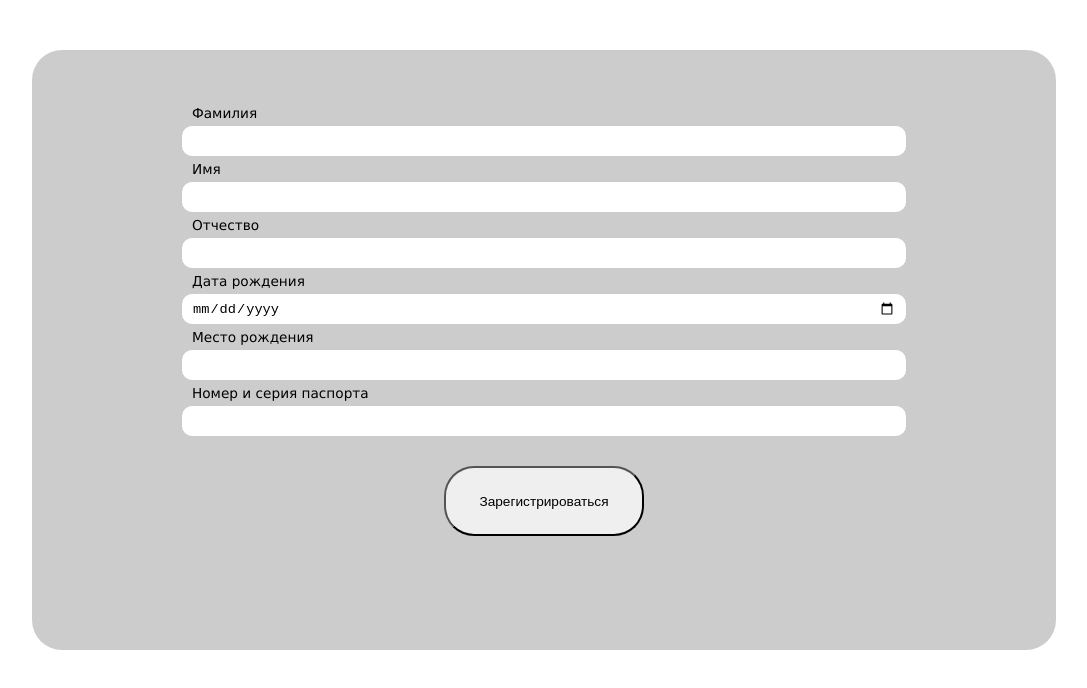
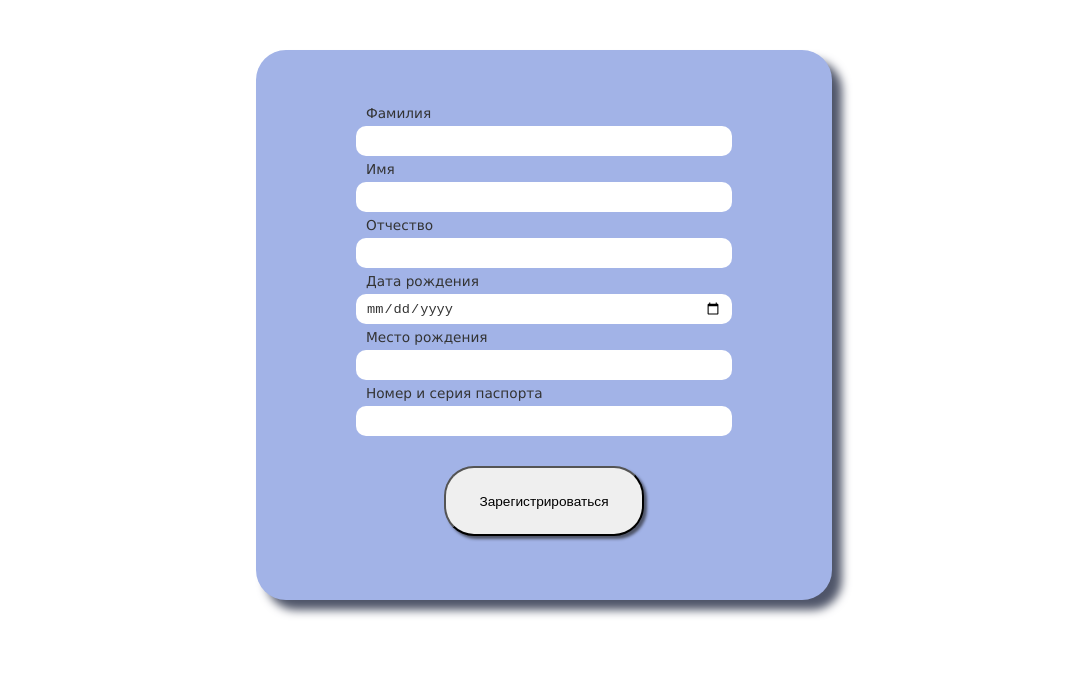
Before and after one commit to bas132828/dicis_test, a plain HTML site: page index.html in a window 1280 px wide. Shown: the whole page, without its empty margins (96-1183 px from the left). Drawn offline with Linux system fonts and the light colour scheme.

Commit message:
Update styles.css
изменил размер контейнера

```diff
--- a/styles.css
+++ b/styles.css
@@ -14,13 +14,14 @@ body {
 }
 .main-container {
   border-radius: 3rem;
-  padding: 5rem 15rem;
+  padding: 5rem 10rem;
   margin: 5rem;
-  width: 80%;
-  height: 60rem;
-  background-color: #ccc;
+  width: 45%;
+  height: 55rem;
+  background-color: hsl(225, 59%, 77%);
   font-size: 3.5rem;
   min-width: 50rem;
+  box-shadow: 1rem 1rem 1rem hsl(226, 14%, 36%);
 }
 .input-group {
   display: flex;
@@ -34,11 +35,13 @@ body {
   outline: none;
   padding: 1rem;
   min-width: 25rem;
+  color: rgb(51, 51, 51);
 }
 
 .input-group > span {
   display: inline-block;
   margin: 0.5rem 1rem;
+  color: rgb(51, 51, 51);
 }
 
 .btn {
@@ -47,4 +50,5 @@ body {
   height: 7rem;
   border-radius: 3rem;
   align-self: center;
+  box-shadow: .3rem .3rem .3rem hsl(226, 14%, 36%);
 }
```
